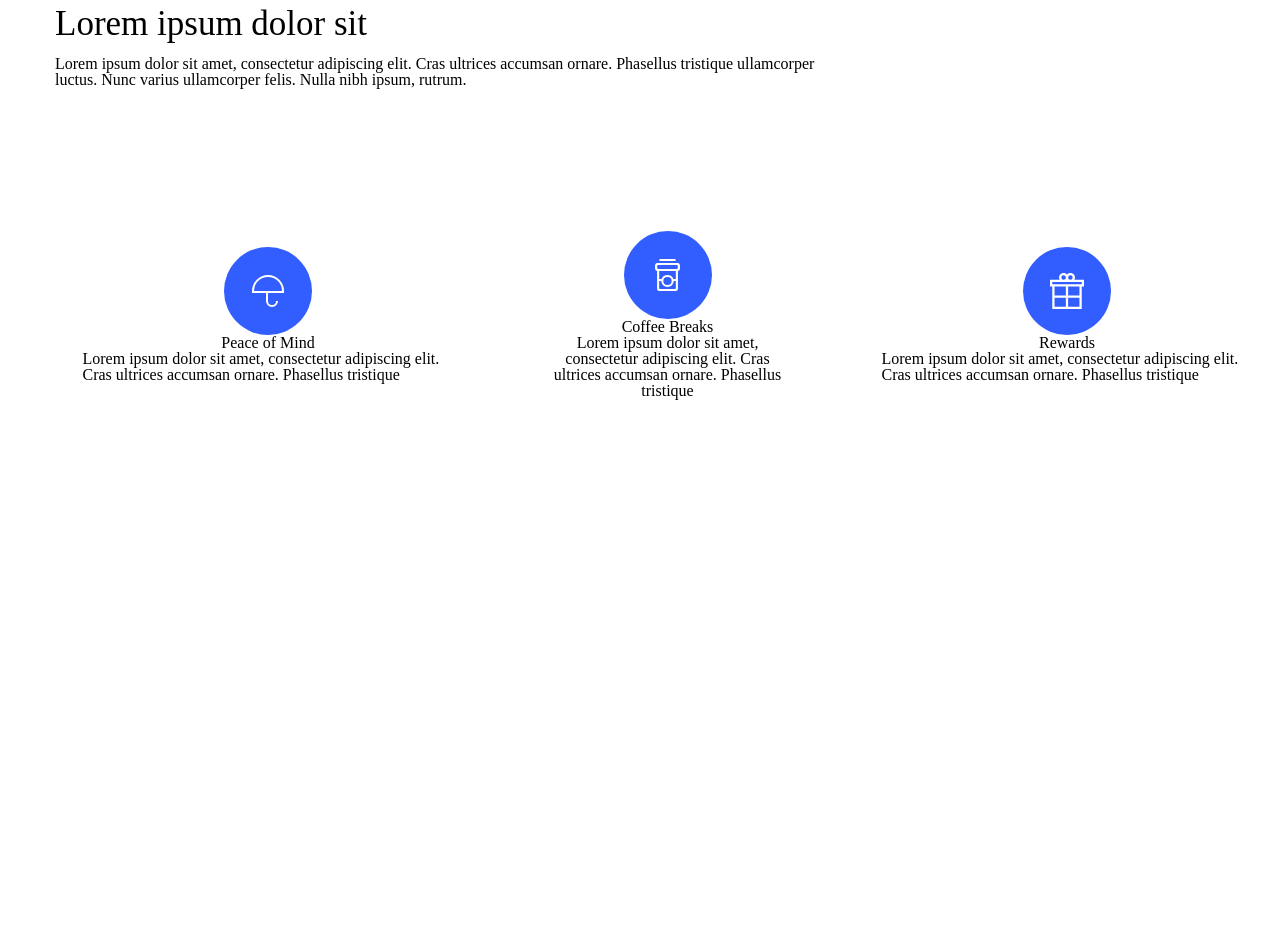
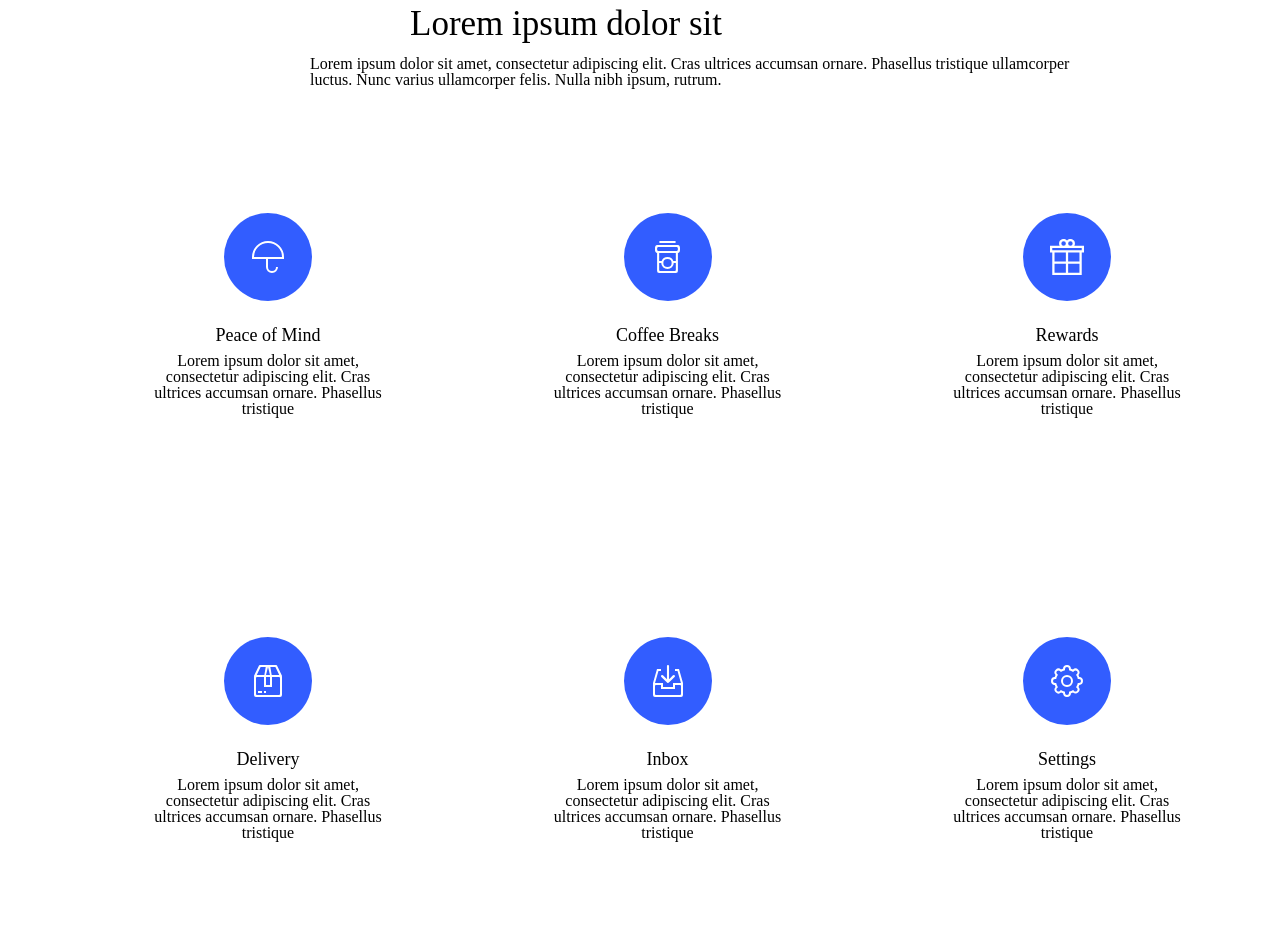
Before and after one commit to shalvaj/HomeWork8-9, a plain HTML site: page index.html in a window 1280 px wide. Shown: the part 1580-2506 px from the top of the page. Before the commit the page ends 2082 px from the top, so only its background shows below. Drawn offline with Linux system fonts and the light colour scheme.

Commit message:
added section two

```diff
--- a/css/style.css
+++ b/css/style.css
@@ -88,19 +88,29 @@
 .lorem-text {
 	width: 771px;
 	height: 122px;
+	margin-left: 255px;
+	display: flex;
+	justify-content: center;
+	align-items: center;
 	display: inline-block;
-	margin: 0 auto;
 }
 .lorem {
 	font-size: 35px;
 	width: 570px;
 	height: 50px;
+	padding-left: 100px;
+	display: inline-block;
+	display: flex;
+	align-items: center;
 	display: inline-block;
 }
 .ipsum {
 	font-size: 16px;
 	width: 771px;
 	height: 71px;
+	display: inline-block;
+	display: flex;
+	align-items: center;
 	display: inline-block;
 
 }
@@ -109,6 +119,7 @@
 	margin: 0 auto;
 	display: flex;
 	justify-content: space-between;
+	flex-wrap: wrap;
 }
 .box-one {
 	width: 371px;
@@ -131,4 +142,15 @@
 .prg {
 	width: 250px;
 	text-align: center;
+	margin-top: 9px;
+	font-size: 16px;
 }
+.box-one:nth-child(1),
+.box-one:nth-child(2),
+.box-one:nth-child(3) {
+	margin-bottom: 50px;
+}
+.h-class {
+	margin-top: 25px;
+	font-size: 18px;
+}
--- a/index.html
+++ b/index.html
@@ -44,15 +44,15 @@
 				<div class="small-icons">
 					<img src="images/qolga.svg" alt="qolga" >
 				</div>
-				<h2>Peace of Mind</h2>
-				<p>Lorem ipsum dolor sit amet, consectetur adipiscing elit. Cras ultrices accumsan ornare. Phasellus tristique</p>
+				<h2 class="h-class">Peace of Mind</h2>
+				<p class="prg">Lorem ipsum dolor sit amet, consectetur adipiscing elit. Cras ultrices accumsan ornare. Phasellus tristique</p>
 
 			</div>
 			<div class="box-one">
 				<div class="small-icons">
 					<img src="images/urna.svg" alt="urna" >
 				</div>
-				<h2>Coffee Breaks</h2>
+				<h2 class="h-class">Coffee Breaks</h2>
 				<p class="prg">Lorem ipsum dolor sit amet, consectetur adipiscing elit. Cras ultrices accumsan ornare. Phasellus tristique</p>
 
 			</div>
@@ -60,10 +60,35 @@
 				<div class="small-icons">
 					<img src="images/gift.svg" alt="gift" >
 				</div>
-				<h2>Rewards</h2>
-				<p>Lorem ipsum dolor sit amet, consectetur adipiscing elit. Cras ultrices accumsan ornare. Phasellus tristique</p>
+				<h2 class="h-class">Rewards</h2>
+				<p class="prg">Lorem ipsum dolor sit amet, consectetur adipiscing elit. Cras ultrices accumsan ornare. Phasellus tristique</p>
+			</div>
+
+			<div class="box-one">
+				<div class="small-icons">
+					<img src="images/home.svg" alt="home" >
+				</div>
+				<h2 class="h-class">Delivery</h2>
+				<p class="prg">Lorem ipsum dolor sit amet, consectetur adipiscing elit. Cras ultrices accumsan ornare. Phasellus tristique</p>
 
 			</div>
+			<div class="box-one">
+				<div class="small-icons">
+					<img src="images/inbox.svg" alt="inbox" >
+				</div>
+				<h2 class="h-class">Inbox</h2>
+				<p class="prg">Lorem ipsum dolor sit amet, consectetur adipiscing elit. Cras ultrices accumsan ornare. Phasellus tristique</p>
+
+			</div>
+			<div class="box-one">
+				<div class="small-icons">
+					<img src="images/settings.svg" alt="settings" >
+				</div>
+				<h2 class="h-class">Settings</h2>
+				<p class="prg">Lorem ipsum dolor sit amet, consectetur adipiscing elit. Cras ultrices accumsan ornare. Phasellus tristique</p>
+
+			</div>
+
 		</div>
 	</section>
 
```
